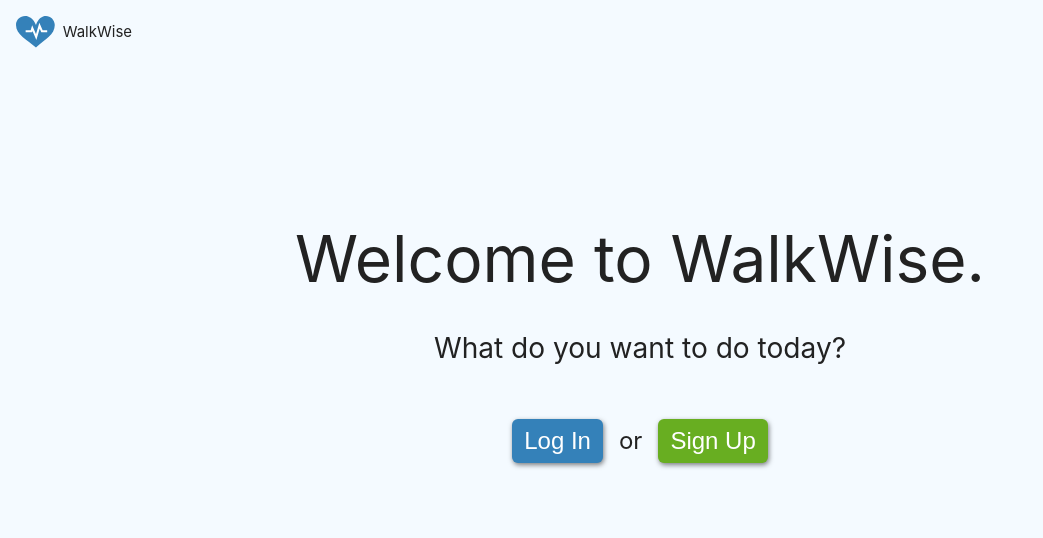
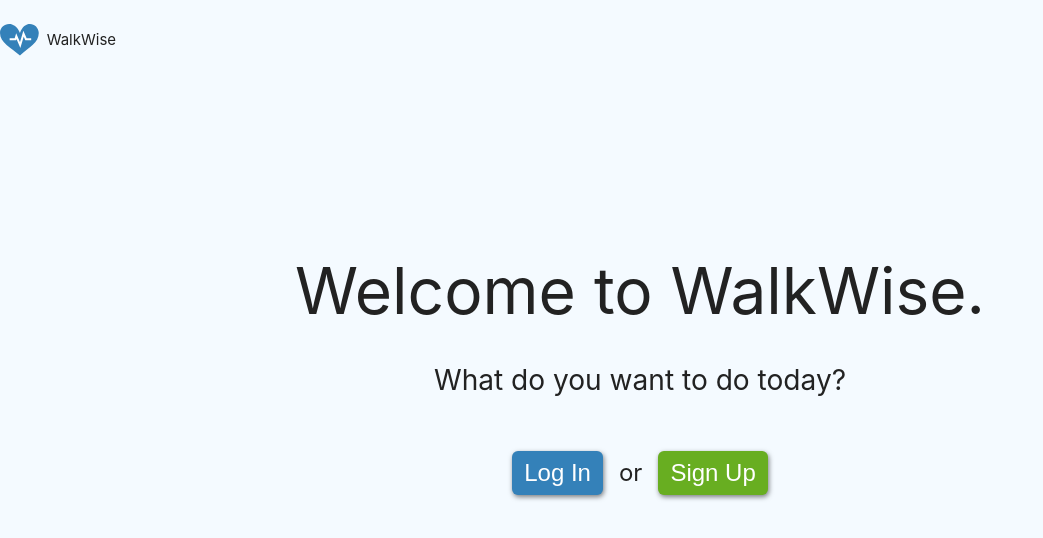
Before and after one commit to Capstone-Gait-Keepers/capstone, a Vue app in the folder frontend/: page /login in a window 1280 px wide. Shown: the top 538 px of the page, without its empty margins (0-1043 px from the left). Built offline with nearby package versions, Linux system fonts and the light colour scheme.

Commit message:
Logo route

```diff
--- a/frontend/src/components/Logo.vue
+++ b/frontend/src/components/Logo.vue
@@ -1,8 +1,14 @@
+<script setup lang="ts">
+import { RouterLink } from 'vue-router'
+</script>
+
 <template>
-<div class="logo">
-  <img alt="WalkWise Logo" class="logo" src="@/assets/logo.svg" width="125" height="125" />
-  <p>WalkWise</p>
-</div>
+  <RouterLink to="/">
+    <div class="logo">
+      <img alt="WalkWise Logo" class="logo" src="@/assets/logo.svg" width="125" height="125" />
+      <p>WalkWise</p>
+    </div>
+  </RouterLink>
 </template>
 
 <style scoped>
```
